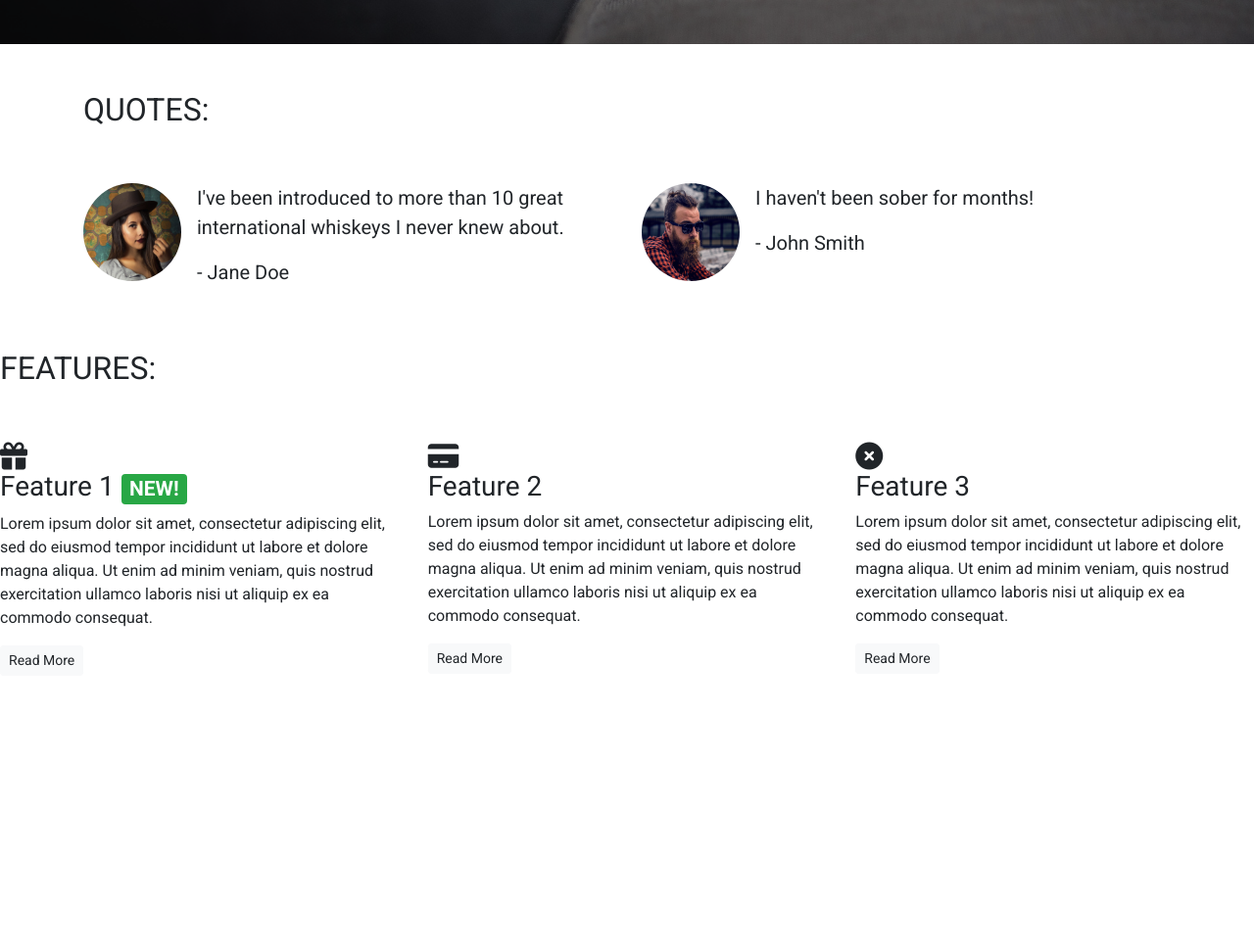
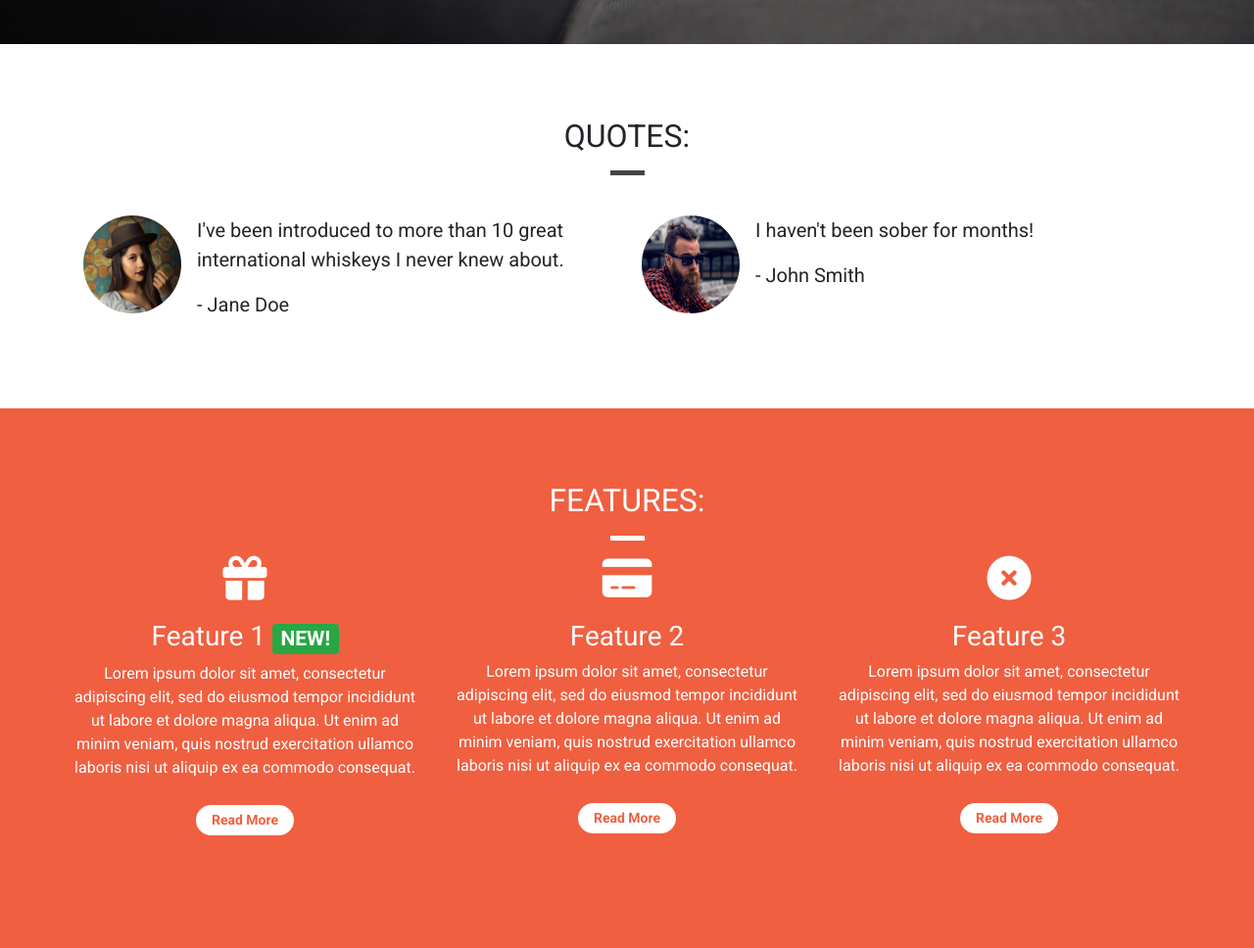
Before and after one commit to SThatcher94/Bootstrap4, a plain HTML site: page index.html in a window 1280 px wide. Shown: the part 755-1723 px from the top of the page at 98% size. Before the commit the page ends 1461 px from the top, so only its background shows below. Drawn offline with nearby package versions, Linux system fonts and the light colour scheme.

Commit message:
add styling for features and quotes

```diff
--- a/css/style.css
+++ b/css/style.css
@@ -1,5 +1,12 @@
 body {
     font-family: 'Roboto', sans-serif;
+}
+
+.container-wrapper {}
+
+.container-wrapper--red {
+    background-color: #f05f40;
+    color: white;
 }
 
 .alert-container .col-12 {
@@ -44,18 +51,42 @@ body {
 
 .features-container {}
 
+.page-header {
+    margin-bottom: 0;
+    border-bottom: 0;
+    text-align: center;
+}
+
+.page-header h2 {
+    margin-top: 0;
+}
+
+.quotes .page-header {
+    margin-bottom: 25px;
+}
+
 .block-divider {
     width: 75px;
     height: 5px;
     border: 0;
+    background-color: #444;
 }
 
 .block-divider--orange {
     background-color: #F05F40;
 }
 
+.block-divider--white {
+    background-color: white;
+}
+
 .block-divider--short {
     width: 35px;
+}
+
+.content-container {
+    padding-top: 75px;
+    padding-bottom: 75px;
 }
 
 .navalert-container {
@@ -123,3 +154,24 @@ body {
     background-color: #df4929;
     border-color: #df4929;
 }
+
+.feature {
+    text-align: center;
+    margin-bottom: 40px;
+}
+
+.feature i {
+    margin-bottom: 20px;
+    font-size: 45px;
+    line-height: 45px;
+}
+
+.feature .btn {
+    background-color: white;
+    border-color: white;
+    border-radius: 15px;
+    min-width: 100px;
+    font-weight: bold;
+    margin-top: 10px;
+    color: #f05f40;
+}
--- a/index.html
+++ b/index.html
@@ -82,11 +82,13 @@
     </div>
 
     <!-- Quotes -->
-    <div class="container quotes-container">
+    <div class="container-wrapper">
+        <div class="container quotes-container content-container">
             <section class="quotes">
                 <div class="row">
-                <div class="col-12 my-5">
+                    <div class="col-12 page-header">
                         <h2 class="text-uppercase">Quotes:</h2>
+                        <hr class="block-divider block-divider--short">
                     </div>
                 </div>
                 <div class="row">
@@ -97,7 +99,8 @@
                             </div>
                             <div class="media-body">
                                 <blockquote class="blockquote">
-                                <p>I've been introduced to more than 10 great international whiskeys I never knew about.
+                                    <p>I've been introduced to more than 10 great international whiskeys I never knew
+                                        about.
                                     </p>
                                     <p>- Jane Doe</p>
                                 </blockquote>
@@ -121,13 +124,16 @@
             </section>
             <!-- /.quotes -->
         </div>
+    </div>
 
     <!-- Features -->
-    <div class="features-container">
+    <div class="container-wrapper container-wrapper--red">
+        <div class="container features-container content-container">
             <section class="features">
                 <div class="row">
-                <div class="col-12 my-5">
+                    <div class="col-12 page-header">
                         <h2 class="text-uppercase">Features:</h2>
+                        <hr class="block-divider block-divider--short block-divider--white"
                     </div>
                 </div>
                 <div class="row">
@@ -136,9 +142,11 @@
                             <h3><i class="fa-solid fa-gift d-none d-sm-block"></i> Feature 1 <span
                                     class="badge badge-success">NEW!</span>
                             </h3>
-                        <p>Lorem ipsum dolor sit amet, consectetur adipiscing elit, sed do eiusmod tempor incididunt ut
+                            <p>Lorem ipsum dolor sit amet, consectetur adipiscing elit, sed do eiusmod tempor incididunt
+                                ut
                                 labore
-                            et dolore magna aliqua. Ut enim ad minim veniam, quis nostrud exercitation ullamco laboris
+                                et dolore magna aliqua. Ut enim ad minim veniam, quis nostrud exercitation ullamco
+                                laboris
                                 nisi
                                 ut
                                 aliquip ex ea commodo consequat.</p>
@@ -148,9 +156,11 @@
                     <div class="col-12 col-md-6 col-lg-4">
                         <div class="feature">
                             <h3><i class="fa-solid fa-credit-card d-none d-sm-block"></i> Feature 2</h3>
-                        <p>Lorem ipsum dolor sit amet, consectetur adipiscing elit, sed do eiusmod tempor incididunt ut
+                            <p>Lorem ipsum dolor sit amet, consectetur adipiscing elit, sed do eiusmod tempor incididunt
+                                ut
                                 labore
-                            et dolore magna aliqua. Ut enim ad minim veniam, quis nostrud exercitation ullamco laboris
+                                et dolore magna aliqua. Ut enim ad minim veniam, quis nostrud exercitation ullamco
+                                laboris
                                 nisi
                                 ut
                                 aliquip ex ea commodo consequat.</p>
@@ -160,9 +170,11 @@
                     <div class="col-12 d-md-none d-lg-block col-lg-4">
                         <div class="feature">
                             <h3><i class="fa-solid fa-circle-xmark d-none d-sm-block"></i> Feature 3</h3>
-                        <p>Lorem ipsum dolor sit amet, consectetur adipiscing elit, sed do eiusmod tempor incididunt ut
+                            <p>Lorem ipsum dolor sit amet, consectetur adipiscing elit, sed do eiusmod tempor incididunt
+                                ut
                                 labore
-                            et dolore magna aliqua. Ut enim ad minim veniam, quis nostrud exercitation ullamco laboris
+                                et dolore magna aliqua. Ut enim ad minim veniam, quis nostrud exercitation ullamco
+                                laboris
                                 nisi
                                 ut
                                 aliquip ex ea commodo consequat.</p>
@@ -172,6 +184,7 @@
                 </div>
             </section>
             <!-- /.features -->
+        </div>
     </div>
 
     <div class="modal" tabindex="-1" id="signupModal">
```
Lines whose indentation alone changed are shown as unchanged.
